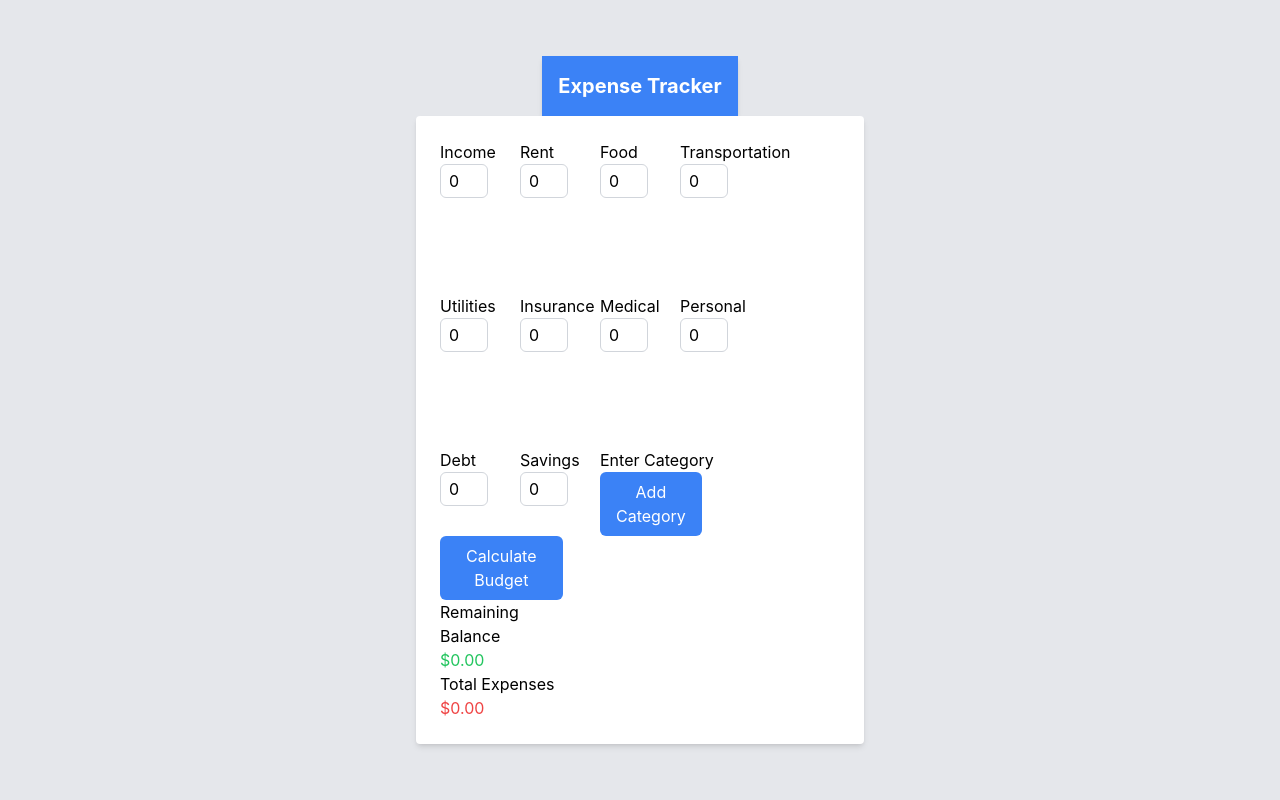
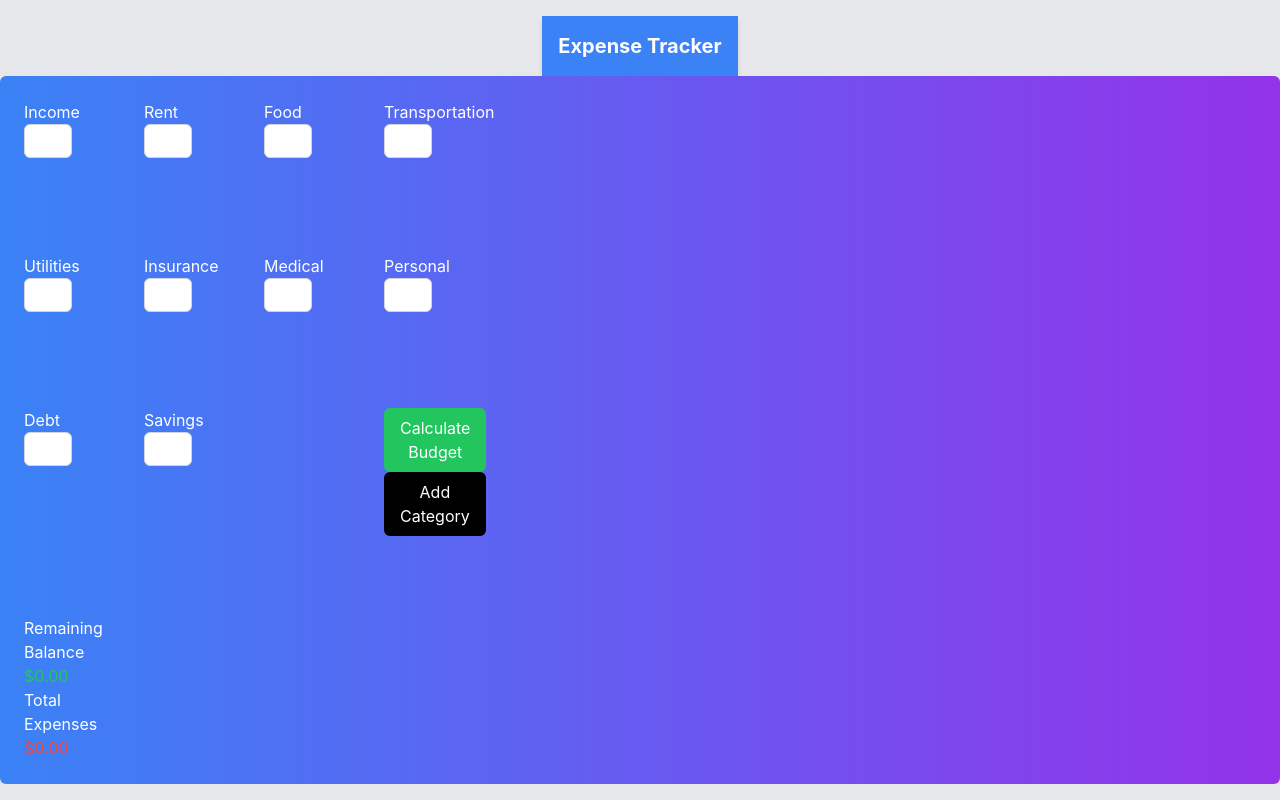
Before and after one commit to astevens246/expense-tracker, a React (Create React App) app: page / in a window 1280 px wide. Built offline with nearby package versions, Linux system fonts and the light colour scheme.

Commit message:
added background gradient and changed button colors

```diff
--- a/src/App.js
+++ b/src/App.js
@@ -32,7 +32,7 @@ function App() {
   return (
     <div className="min-h-screen bg-gray-200 flex flex-col items-center justify-center">
       <Header />
-      <div className="bg-white p-6 rounded shadow-md w-full max-w-md">
+      <div className="bg-gradient-to-r from-blue-500 to-purple-600 p-6 rounded-md text-white">
         <div className="grid grid-cols-3 gap-4">
           <Fields income={income} setIncome={setIncome}
           rent={rent} setRent={setRent}
--- a/src/components/Fields.js
+++ b/src/components/Fields.js
@@ -4,7 +4,6 @@
 // use state for each field
 // add up all expenses and subtract from income
 // display remaining amount
-import UserInput from './UserInput';
 import React from 'react'
 import { useState } from 'react';
 
@@ -55,7 +54,7 @@ const Fields = ({income, setIncome, rent, setRent, food,
     }
     return (
         <form>
-            <div className="grid sm:grid-cols-2 md:grid-cols-3 lg:grid-cols-4 gap-20">
+            <div className="grid grid-cols-1 sm:grid-cols-2 md:grid-cols-3 lg:grid-cols-4 gap-20">
                 <div className="mb-4">
                     <label htmlFor="income" className="block">Income</label>
                         <input
@@ -146,8 +145,7 @@ const Fields = ({income, setIncome, rent, setRent, food,
                             id="savings"
                             className="border border-gray-300 rounded-md px-2 py-1 w-12" />
             </div>
-
-                {customFields.map(field => (
+            <div>{customFields.map(field => (
                     <div key={field.id} className="mb-4">
                         <label htmlFor={`custom-${field.id}`} className="block">{field.name}</label>
                             <input
@@ -158,25 +156,23 @@ const Fields = ({income, setIncome, rent, setRent, food,
                                 className="border border-gray-300 rounded-md px-2 py-1 w-12" />
                     </div>
                 ))}
+            </div>
+
             <div>
-                    <input
-                        type="text"
-                        onChange={e => setCustomFieldName(e.target.value)}
-                        value={customFieldName}/>
-                    <button className="btn bg-blue-500 text-white px-4 py-2 rounded-md" onClick={addCustomField}>Add Category</button>
+                <button className="btn bg-green-500 text-white px-4 py-2 rounded-md" onClick={calculateBudget}>Calculate Budget</button>
+                <button className="btn bg-black text-white px-4 py-2 rounded-md" onClick={addCustomField}>Add Category</button>
             </div>
-            </div>
-            <div>
-                <button className="btn bg-blue-500 text-white px-4 py-2 rounded-md" onClick={calculateBudget}>Calculate Budget</button>
-            </div>
+
             <div className="inc-exp-container">
                 <div>
                     <h4>Remaining Balance</h4>
                     <p className="text-green-500">{formattedBalance}</p>
                 </div>
+
                 <div>
                     <h4>Total Expenses</h4>
                     <p className="text-red-500">{formattedTotalExpenses}</p>
+                </div>
             </div>
         </div>
         </form>
```
Lines whose indentation alone changed are shown as unchanged.
